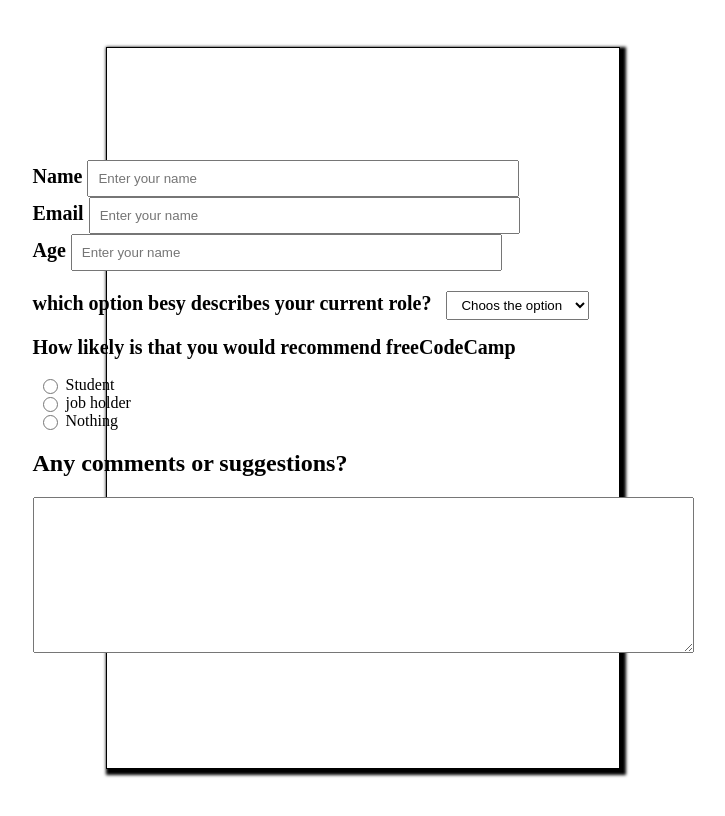
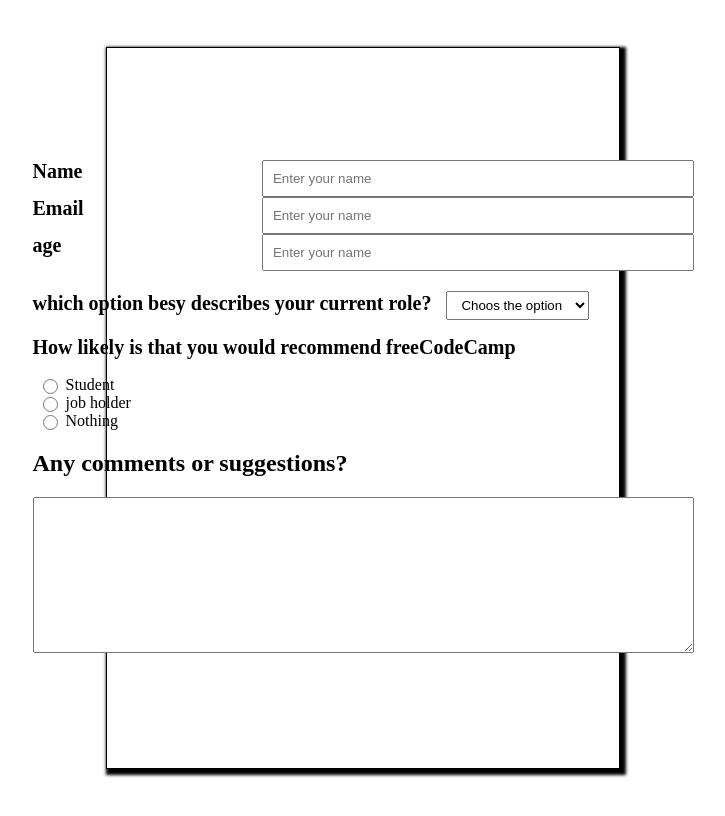
Before and after one commit to Abdullah5-boop/form, a plain HTML site: page index.html in a window 1280 px wide. Shown: the whole page, without its empty margins (253-978 px from the left). Drawn offline with Linux system fonts and the light colour scheme.

Commit message:
css update

```diff
--- a/index.html
+++ b/index.html
@@ -14,16 +14,20 @@
         <div class="inputcontainer">
             <form action="">
                 <div class="">
-                    <span class="heading"> Name </span>
-                    <input placeholder="Enter your name" type="text">
-                    <div class="">
+
+                    <div class="formating">
+                        <span class="heading"> Name </span>
+                        <input placeholder="Enter your name" type="text">
+                    </div>
+                    <div class="formating">
                         <span class="heading"> Email </span>
                         <input placeholder="Enter your name" type="text">
                     </div>
-                    <div class="">
-                        <span class="heading"> Age </span>
+                    <div class="formating">
+                        <span class="heading"> age </span>
                         <input placeholder="Enter your name" type="text">
                     </div>
+
                     <div class="selector">
                         <span class="heading"> which option besy describes your current role? </span>
                         <select name="" id="">
--- a/style.css
+++ b/style.css
@@ -56,8 +56,21 @@ input{
 .radiobtn input{
     width: 25px;
 }
-@media only screen and (max-width: 600px){
+.formating{
+    display: flex;
+    justify-content: space-between;
+}
+@media only screen and (max-width: 600px)
+{
+    input{
+        padding: 9px;
+        width:  10vw;
+    }
+    .container{
+        box-sizing: border-box;
+    }
 	.inputcontainer{
         width: 100vw;
+        background-color: aqua;
     }
 }
```
